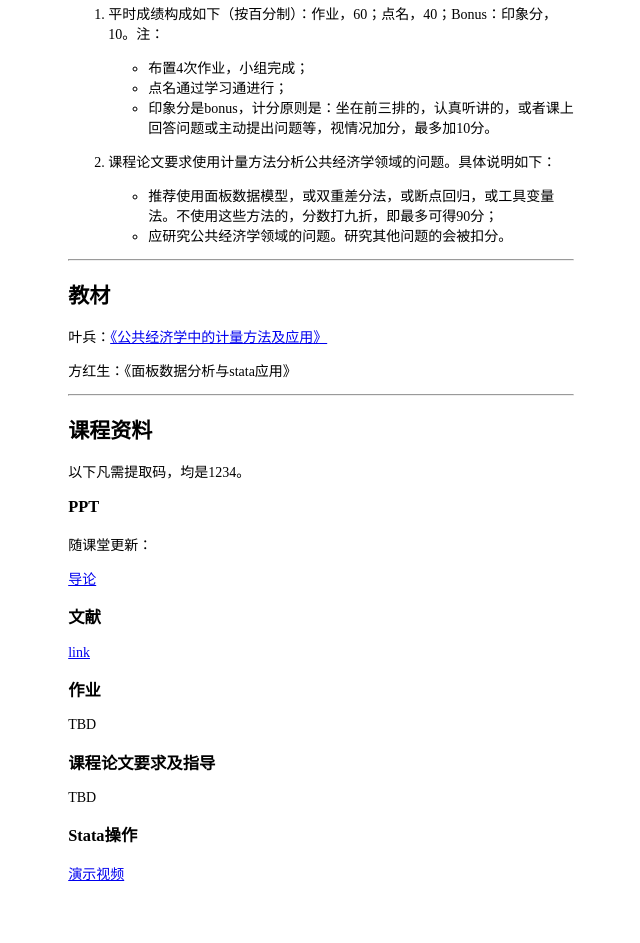
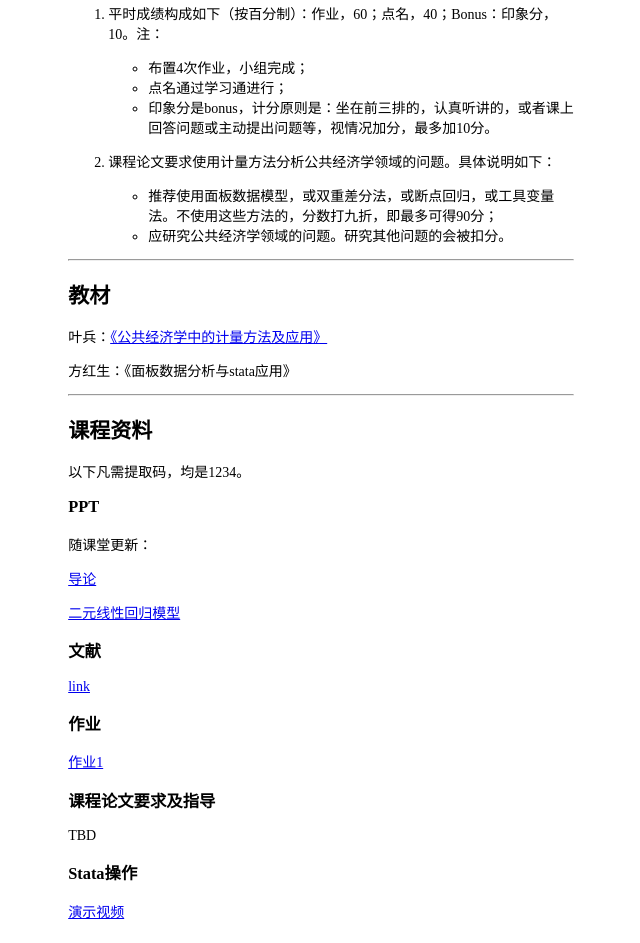
Before and after one commit to bingyenufe/econometrics_2024fall, a plain HTML site: page index.html in a window 1280 px wide. Shown: the part 308-1251 px from the top of the page, without its empty margins (319-959 px from the left). Before the commit the page ends 1213 px from the top, so only its background shows below. Drawn offline with Linux system fonts and the light colour scheme.

Commit message:
Update index.html

```diff
--- a/index.html
+++ b/index.html
@@ -56,10 +56,11 @@
                 <h3>PPT</h3>
                 <p>随课堂更新：
                 <p><a href="https://pan.baidu.com/s/1Xkm1ZqwcYZvAnfzlsghZ6g">导论</a></p>
+                <p><a href="https://pan.baidu.com/s/1VlUqKkYj9gS59jZLOmkTSw">二元线性回归模型</a></p>
                 <h3>文献</h3>
                 <p style="color: red;"><a href="https://pan.baidu.com/s/1hSPO-MWm1PY25--NTH4YNg">link</a></p>
                 <h3>作业</h3>
-                    <p>TBD</p>
+                    <p><a href="https://pan.baidu.com/s/1yXD6NilP-q2_Plc_EPEyfQ">作业1</a></p>
                 <h3>课程论文要求及指导</h3>
                     <p>TBD</p>
                 <h3>Stata操作</h3>
```
